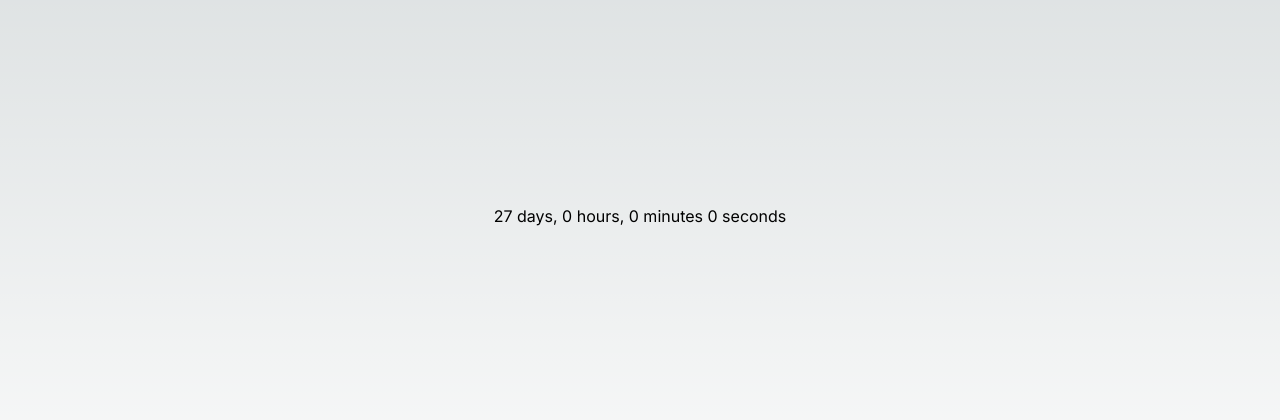
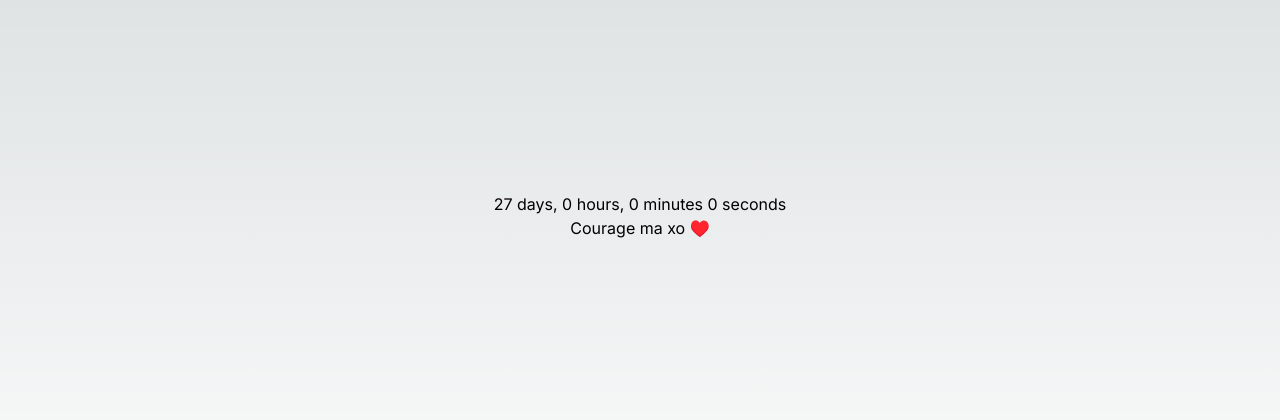
Before and after one commit to JeremieLeymarie/countdown, a Next.js app: page / in a window 1280 px wide. Shown: the part 184-604 px from the top of the page. Built offline with nearby package versions, Linux system fonts and the light colour scheme.

Commit message:
:art: Add little comment

```diff
--- a/app/page.tsx
+++ b/app/page.tsx
@@ -57,11 +57,13 @@ export default function Home() {
         height: "100vh",
         justifyContent: "center",
         alignItems: "center",
+        flexDirection: "column",
       }}
     >
       <div>
         {days} days, {hours} hours, {minutes} minutes {seconds} seconds
       </div>
+      <div>Courage ma xo ♥️</div>
     </div>
   );
 }
```
